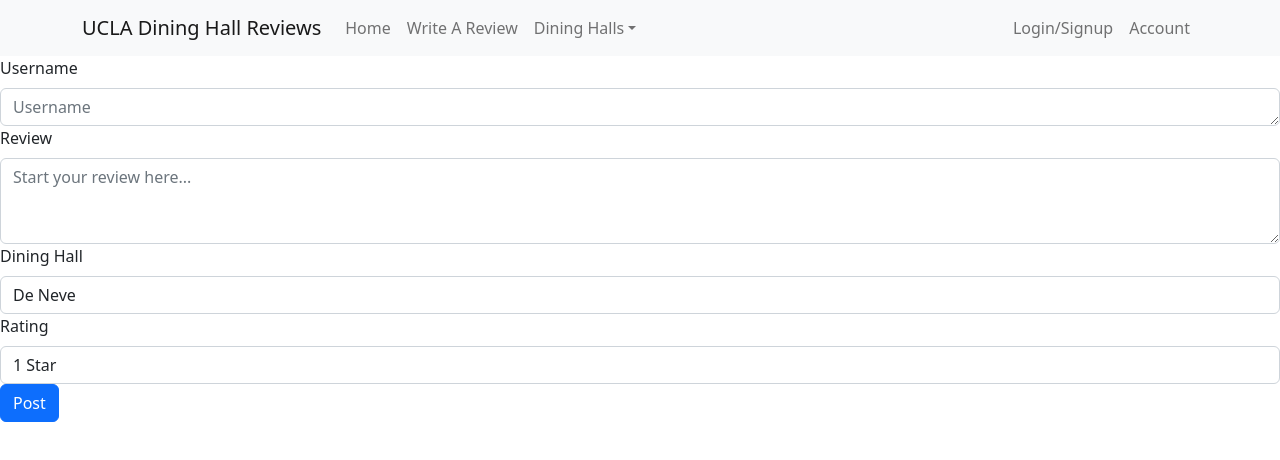
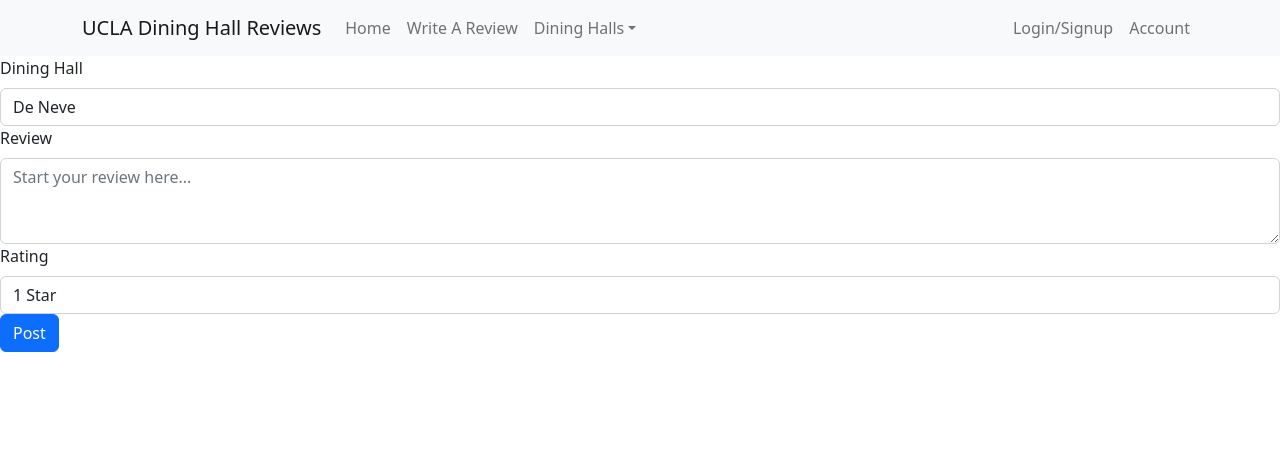
Before and after one commit to brennakj3/CS35L-project, a React (Create React App) app in the folder frontend/: page /review in a window 1280 px wide. Shown: the top 460 px of the page. Built offline with nearby package versions, Linux system fonts and the light colour scheme.

Commit message:
user recorded when logged in, review page prompts user to log in before they can post

```diff
--- a/frontend/src/App.js
+++ b/frontend/src/App.js
@@ -6,6 +6,7 @@
 import TopNavbar from './components/Navbar';
 import DiningHall from './components/DiningHall'
 import AccountLogin from './components/AccountLogin';
+import Account from './components/Account';
 
 //App handles all major routing to other webpages to display React pages
 
@@ -24,6 +25,7 @@
         <Route path="/epicuria" element={<DiningHall name = "Epicuria" />} />
         <Route path="/bruin_plate" element={<DiningHall name = "Bruin Plate" />} />
         <Route path="/login" element={<AccountLogin/>} />
+        <Route path="/account" element={<Account/>} />
     </Routes>
     </BrowserRouter>
     </div>
--- /dev/null
+++ b/frontend/src/components/Account/index.js
@@ -0,0 +1,20 @@
+
+import Button from 'react-bootstrap/Button';
+import {Link} from 'react-router-dom';
+function Account(){
+    //So far just has a button to let the user log out
+    async function handleLogout(event){
+        sessionStorage.setItem('userLoggedIn','false');
+        sessionStorage.setItem('user','');
+    }
+
+    return(
+    <div>
+      <Link to="/login">
+        <Button variant="primary" onClick={handleLogout}>Log Out</Button>
+      </Link>
+    </div>
+
+    );
+}
+export default Account;
--- a/frontend/src/components/AccountLogin/index.js
+++ b/frontend/src/components/AccountLogin/index.js
@@ -42,6 +42,9 @@
             if(thisUser.pass == loginData.pass)
             {
                 console.log("Success");
+                //logs user in by setting current user to that username
+                sessionStorage.setItem('user', thisUser.user);
+                sessionStorage.setItem('userLoggedIn','true');
             }
             else
             {
@@ -84,7 +87,11 @@
         {
             const response = await fetch('http://localhost:5000/createUser', input);
             const data = await response.json();
+            sessionStorage.setItem('user', JSON.stringify(newUser.user)); //not sure if data.name is a string, might need to stringify
+            //other components should be able to check if the user is logged in and get their name with getItem
+            sessionStorage.setItem('userLoggedIn','true');
         }
+
         else
         {
             console.log("Username taken")
--- a/frontend/src/components/DiningHall/index.js
+++ b/frontend/src/components/DiningHall/index.js
@@ -20,8 +20,6 @@
 
 function DiningHall(props){
     const {name} = props;
-    var totalRatings =0;
-    var numReviews=0;
     const [reviews, setReviews] = useState([]);
     var [averageRating, setAverageRating] =useState([]);
     //This useEffect gets all reviews with dining hall: this dining hall and sets this page's reviews to all of them
@@ -40,6 +38,8 @@
         const reviews = await response.json();
         console.log(reviews); //used for debugging
         setReviews(reviews); //sets reviews to reviews obtained from database
+        var totalRatings =0;
+        var numReviews=0;
         reviews.map((review) =>{
           totalRatings+= review.rating;  //check if this works
           numReviews+=1;
--- a/frontend/src/components/ReviewForm/index.js
+++ b/frontend/src/components/ReviewForm/index.js
@@ -3,6 +3,7 @@
 //react-bootstrap makes it easier to add pretty and functional components
 import Button from 'react-bootstrap/Button';
 import Form from 'react-bootstrap/Form';
+import Modal from 'react-bootstrap/Modal';
 
 
 /*ReviewForm is the form the user can fill out to make a new post */
@@ -13,11 +14,11 @@
 function ReviewForm({}){
   const [reviewData, setReviewData] = useState({
       //setting up the states for a review, essentially its variables
-     user:"",
     body:"",
     diningHall:"De Neve", //this is default because dropdown is originally on De Neve
     rating:1
   });
+  const [showLoginModal, setShowLoginModal] = useState(false);
     //This just updates the states whenever something is changed
   function handleReviewChange(event){
     const {name, value} = event.target;
@@ -30,11 +31,22 @@
       }));
       console.log(reviewData);
   };
+
   async function handlePost(event){
+    const blankForm ={
+      body: "",
+      diningHall:"De Neve",
+      rating: 1
+    };
+    if (sessionStorage.getItem('userLoggedIn')=='false'){
+      setShowLoginModal(true);
+      setReviewData(blankForm);
+      return;
+    }
     //This function communicates with the server to add a review to the database
     event.preventDefault();
     const newReview={
-      user: reviewData.user,
+      user: sessionStorage.getItem('user'), //looks at current user logged in for username
       body: reviewData.body,
       diningHall: reviewData.diningHall,
       rating: reviewData.rating };
@@ -49,28 +61,40 @@
     const data = await response.json();
     //data might be used to update something to the screen eventually
     console.log(data);  //outputs to console for debugging
-    const blankForm ={
-      user: "",
-      body: "",
-      diningHall:"De Neve",
-      rating: 1
-    };
+
     setReviewData(blankForm); //Add something to notify user their form was sent
   }
 
+  function LoginModal(){
+    return (
+      <Modal show = {showLoginModal} onHide={()=>setShowLoginModal(false)} >
+        <Modal.Dialog>
+        <Modal.Header closeButton>
+          <Modal.Title>Create an account to post a review!</Modal.Title>
+        </Modal.Header>
 
+        <Modal.Body>
+          <p>Log in or sign up before writing a review. </p>
+        </Modal.Body>
+
+        </Modal.Dialog>
+      </Modal>
+
+
+    );
+  }
 
     return (
       <>
+      <LoginModal />
       <Form>
-        <Form.Group controlID="userText">
-          <Form.Label>Username</Form.Label>
-          <Form.Control as="textarea" rows={1}
-            name="user"
-            id="username"
-            onChange={handleReviewChange}
-            placeholder="Username"
-            value={reviewData.user}/>
+      <Form.Group controlID="diningSelect">
+          <Form.Label>Dining Hall</Form.Label>
+          <Form.Control as="select" name="diningHall" onChange={handleReviewChange}>
+            <option value="De Neve">De Neve</option>
+            <option value="Bruin Plate">Bruin Plate</option>
+            <option value="Epicuria">Epicuria</option>
+          </Form.Control>
         </Form.Group>
         <Form.Group controlID="reviewText">
           <Form.Label>Review</Form.Label>
@@ -81,14 +105,7 @@
             placeholder="Start your review here..."
             value={reviewData.body}/>
         </Form.Group>
-        <Form.Group controlID="diningSelect">
-          <Form.Label>Dining Hall</Form.Label>
-          <Form.Control as="select" name="diningHall" onChange={handleReviewChange}>
-            <option value="De Neve">De Neve</option>
-            <option value="Bruin Plate">Bruin Plate</option>
-            <option value="Epicuria">Epicuria</option>
-          </Form.Control>
-        </Form.Group>
+
         <Form.Group controlID="starSelect">
           <Form.Label>Rating</Form.Label>
           <Form.Control as="select" name="rating" onChange={handleReviewChange}>
```
